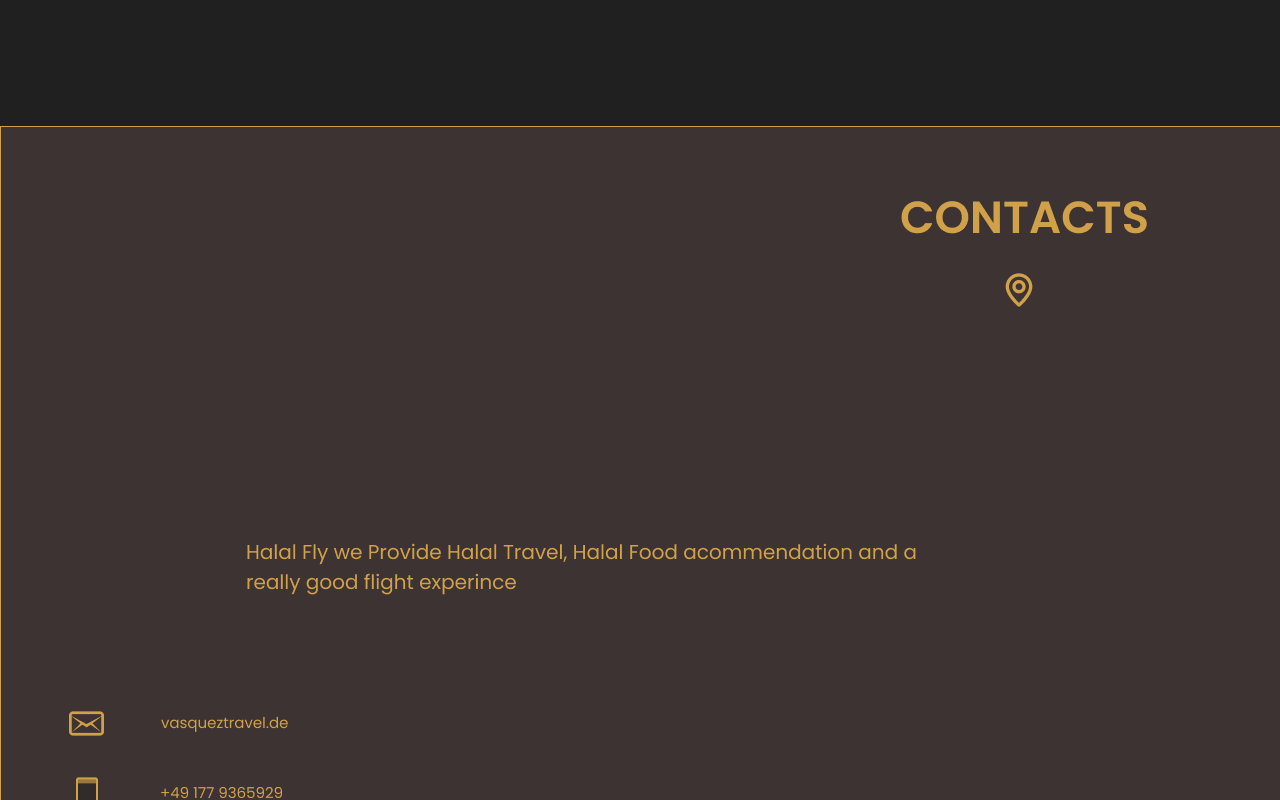
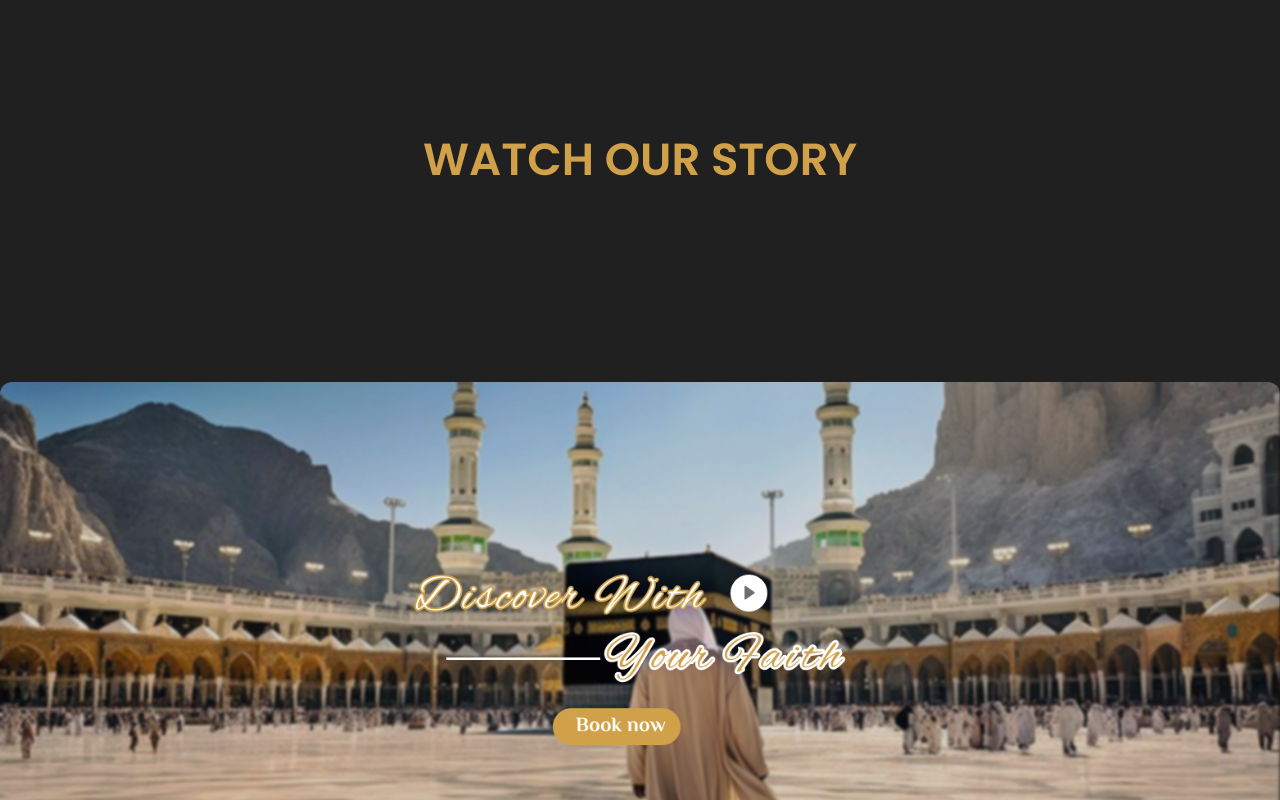
Before and after one commit to theashrafislam/hello-b2b, a Next.js app: page / in a window 1280 px wide. Shown: the part 7320-8120 px from the top of the page. Built offline with nearby package versions, Linux system fonts and the light colour scheme.

Commit message:
added watch section

```diff
--- /dev/null
+++ b/src/app/Components/Home/Watch.jsx
@@ -0,0 +1,14 @@
+import React from 'react';
+
+const Watch = () => {
+    return (
+        <div className='bg-[#202020]'>
+            <h1 className='text-[45px] font-semibold pb-[189px] text-[#D0A148] text-center'>WATCH OUR STORY</h1>
+            <div className='max-w-7xl mx-auto pb-[175px]'>
+                <img src="/watch.png" alt="" className='rounded-xl'/>
+            </div>
+        </div>
+    );
+};
+
+export default Watch;
--- a/src/app/page.js
+++ b/src/app/page.js
@@ -4,6 +4,7 @@
 import ExploreFeatures from "./Components/Home/PopularTravel";
 import Special from "./Components/Home/Special";
 import Destination from "./Components/Home/Destination";
+import Watch from "./Components/Home/Watch";
 
 export default function Home() {
   return (
@@ -17,6 +18,8 @@
       <Special />
 
       <Destination />
+
+      <Watch />
     </div>
   );
 }
```
Also changed, not shown: public/watch.png (added).
